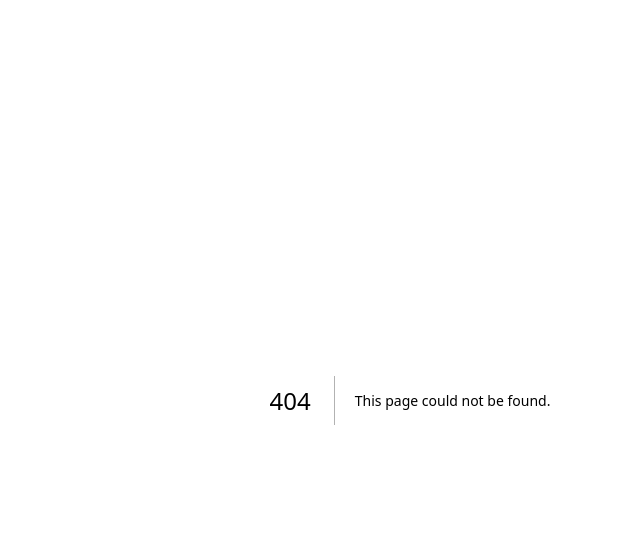
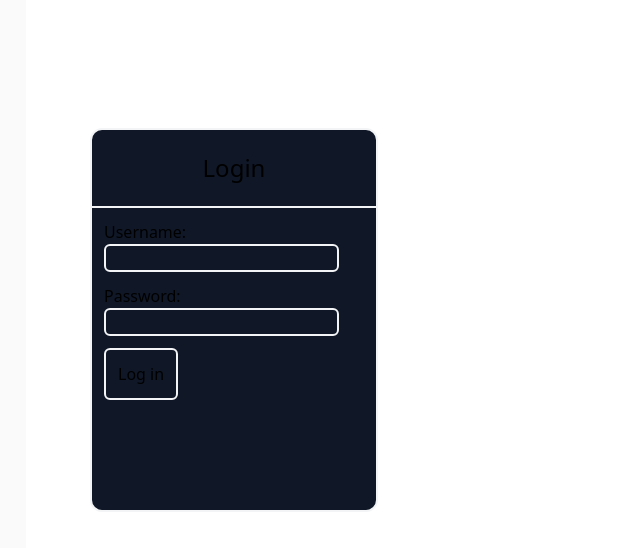
Before and after one commit to RohitCodes22/Plan-It, a Next.js app in the folder frontend/: page /login in a window 1280 px wide. Before the commit this address had no page. Shown: the top 548 px of the page, without its empty margins (230-870 px from the left). Built offline with nearby package versions, Linux system fonts and the light colour scheme.

Commit message:
login update

```diff
--- a/frontend/src/app/sign_in/sign_in_widget.js
+++ b/frontend/src/app/login/log_in_widget.js
@@ -2,7 +2,7 @@ export default function Home() {
   return (
     <div className="w-72 h-96 bg-gray-900 rounded-xl flex border-gray-100 border-2 flex-col">
         <header className="flex-1 w-full rounded-t-xl flex items-center justify-center border-b-2 border-gray-100">
-            <h1 className="text-2xl text-center">Sign In</h1>
+            <h1 className="text-2xl text-center">Login</h1>
         </header>
 
         <div className="flex-4 flex flex-col">
--- a/frontend/src/app/sign_in/page.js
+++ b/frontend/src/app/login/page.js
@@ -1,10 +1,10 @@
-import SignInWidget from "./sign_in_widget"
+import LogInWidget from "./log_in_widget"
 
 export default function Home() {
   return (
     <div className="flex min-h-screen items-center justify-center bg-zinc-50 font-sans dark:bg-black">
       <main className="flex min-h-screen w-full max-w-3xl flex-col items-center justify-between py-32 px-16 bg-white dark:bg-black sm:items-start">
-        <SignInWidget/>
+        <LogInWidget/>
       </main>
     </div>
   );
```
